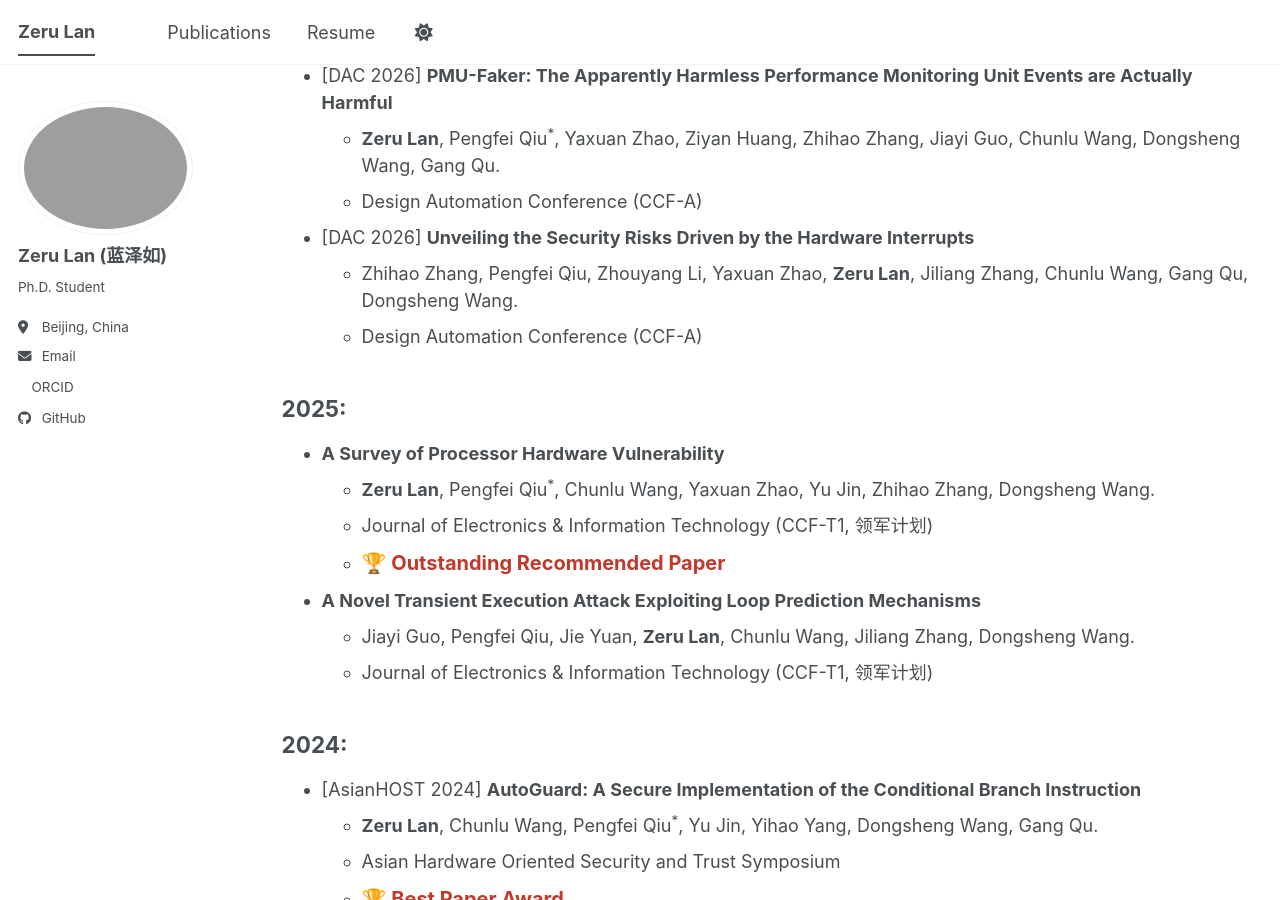
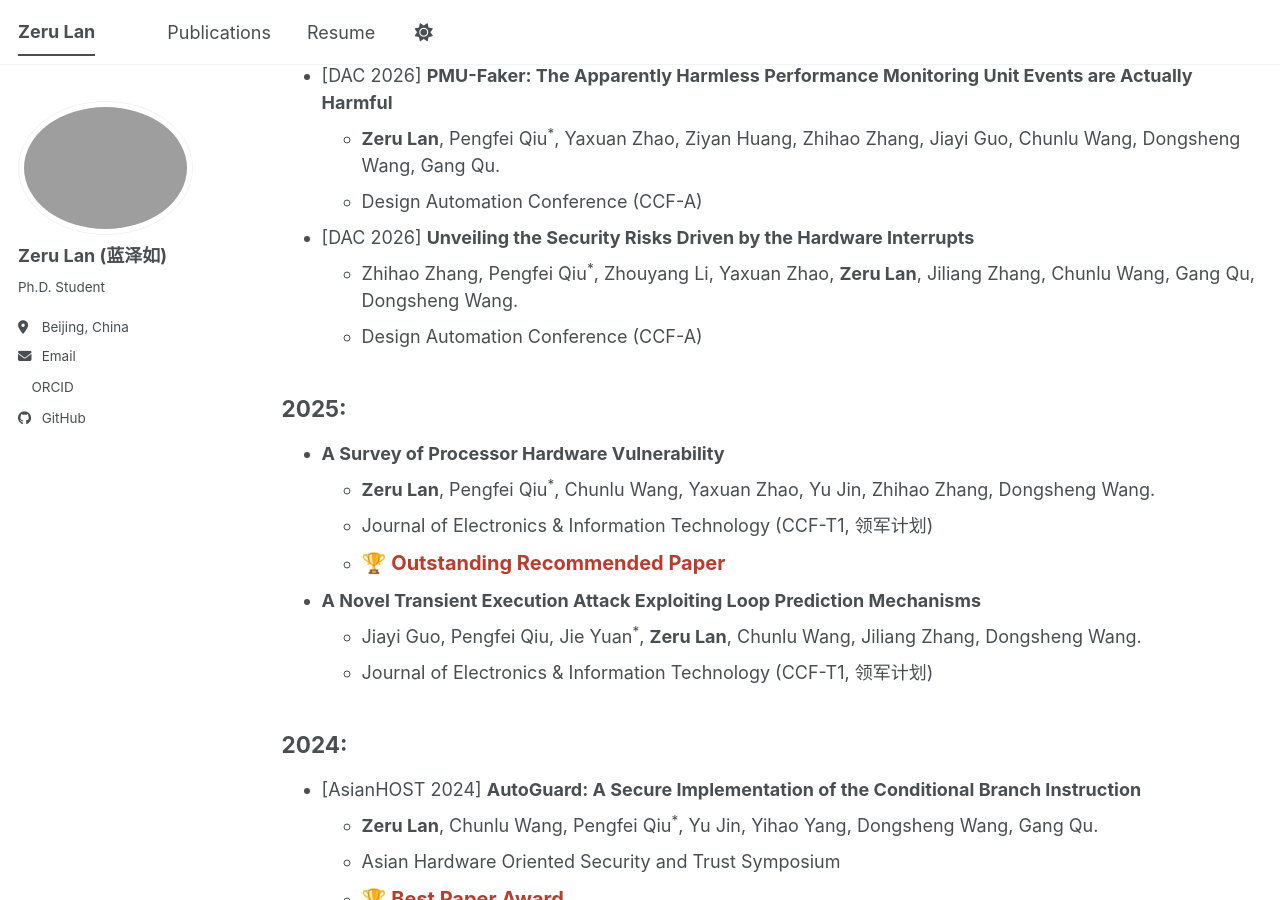
Before and after one commit to LanZeru/LanZeru.github.io, a Jekyll site: the page built from _pages/about.md, in a window 1280 px wide and 900 px high, scrolled down 527 px. Built offline with Jekyll 4.4.1, drawn with Linux system fonts in a browser that asks for light colours; a style sheet for code colours, icons or effects is not loaded.

```diff
--- a/_pages/about.md
+++ b/_pages/about.md
@@ -27,7 +27,7 @@ Selected Publications
   - **Zeru Lan**, Pengfei Qiu<sup>*</sup>, Yaxuan Zhao, Ziyan Huang, Zhihao Zhang, Jiayi Guo, Chunlu Wang, Dongsheng Wang, Gang Qu.
   - Design Automation Conference (CCF-A)
 - [DAC 2026] **Unveiling the Security Risks Driven by the Hardware Interrupts**
-  - Zhihao Zhang, Pengfei Qiu, Zhouyang Li, Yaxuan Zhao, **Zeru Lan**, Jiliang Zhang, Chunlu Wang, Gang Qu, Dongsheng Wang.
+  - Zhihao Zhang, Pengfei Qiu<sup>*</sup>, Zhouyang Li, Yaxuan Zhao, **Zeru Lan**, Jiliang Zhang, Chunlu Wang, Gang Qu, Dongsheng Wang.
   - Design Automation Conference (CCF-A)
 
 2025:
@@ -37,7 +37,7 @@ Selected Publications
   - Journal of Electronics & Information Technology (CCF-T1, 领军计划)
   - <span style="color:#c0392b;font-size:20px;"><strong>🏆 Outstanding Recommended Paper</strong></span>
 - **A Novel Transient Execution Attack Exploiting Loop Prediction Mechanisms**
-  - Jiayi Guo, Pengfei Qiu, Jie Yuan, **Zeru Lan**, Chunlu Wang, Jiliang Zhang, Dongsheng Wang.
+  - Jiayi Guo, Pengfei Qiu, Jie Yuan<sup>*</sup>, **Zeru Lan**, Chunlu Wang, Jiliang Zhang, Dongsheng Wang.
   - Journal of Electronics & Information Technology (CCF-T1, 领军计划)
 
 
```
